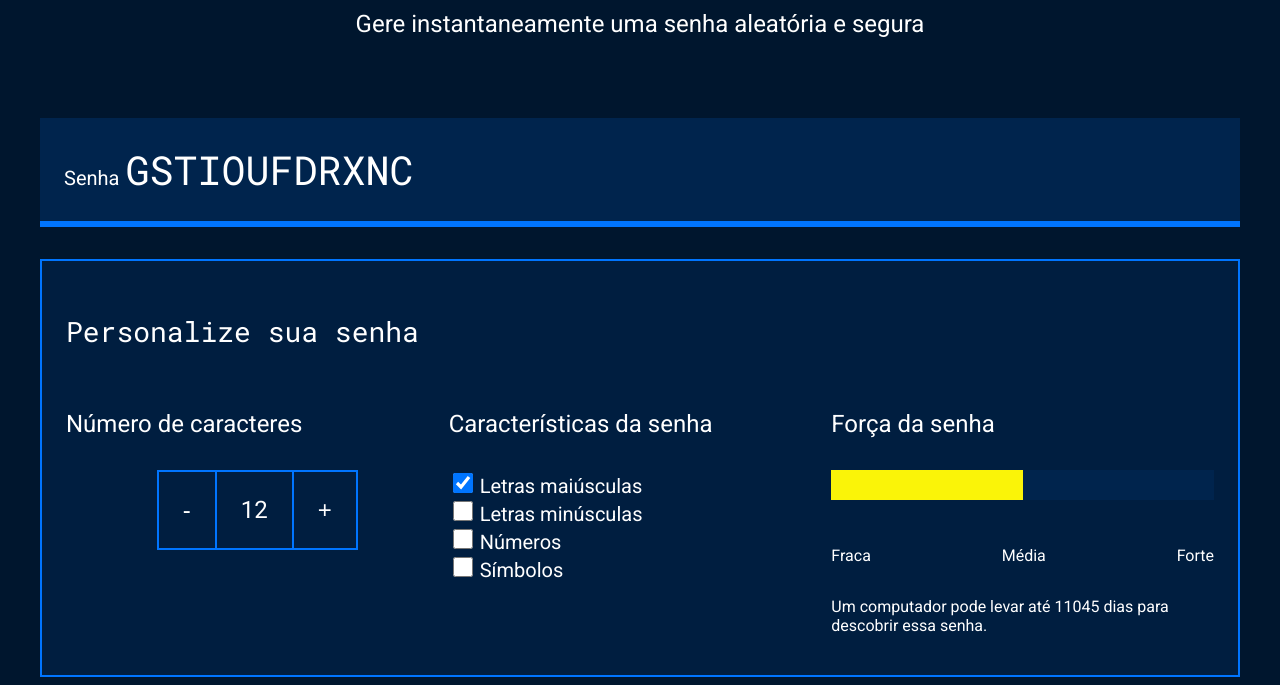
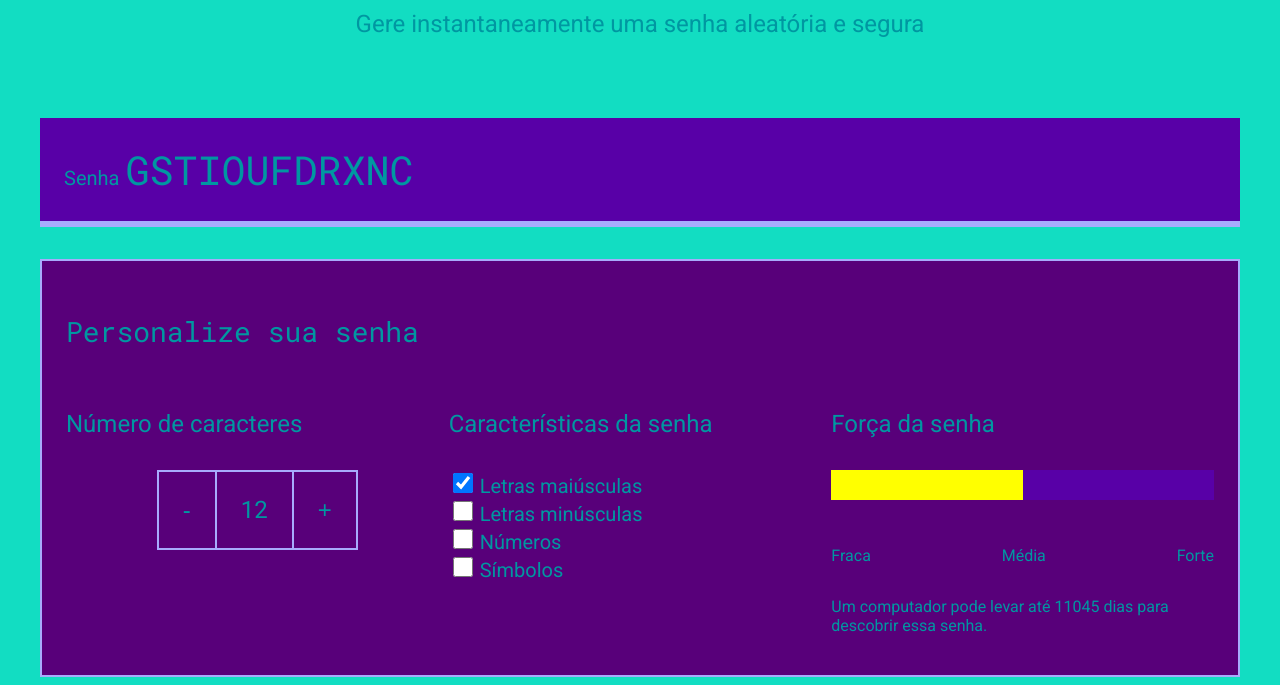
Before and after one commit to Andressaneri/Gerador-de-senhas, a plain HTML site: page index.html in a window 1280 px wide. Shown: the part 208-893 px from the top of the page. Drawn offline with Linux system fonts and the light colour scheme.

Commit message:
Add files via upload

```diff
--- a/style.css
+++ b/style.css
@@ -1,11 +1,11 @@
 @import url('https://fonts.googleapis.com/css2?family=Roboto&family=Roboto+Mono&display=swap');
 
 :root {
-    --branco: white;
-    --cor-de-fundo: #00162E;
-    --fundo-senha: #00244D;
-    --fundo-texto: #001E40;
-    --borda: #0075FF;
+    --branco: rgb(0, 151, 161);
+    --cor-de-fundo: #12ddc2;
+    --fundo-senha: #5800a7;
+    --fundo-texto: #58007a;
+    --borda: #a7acfd;
     --roboto: 'Roboto', sans-serif;
     --roboto-mono: 'Roboto Mono', monospace;
 }
@@ -132,16 +132,16 @@ label {
 
 .fraca {
     width: 25%;
-    background-color: #E71B32;
+    background-color: red;
 }
 
 .media {
-    background-color: #FAF408;
+    background-color: yellow;
     width: 50%;
 }
 
 .forte {
-    background-color: #00FF85;
+    background-color: rgb(0, 212, 0);
     width: 100%;
 }
 
```
